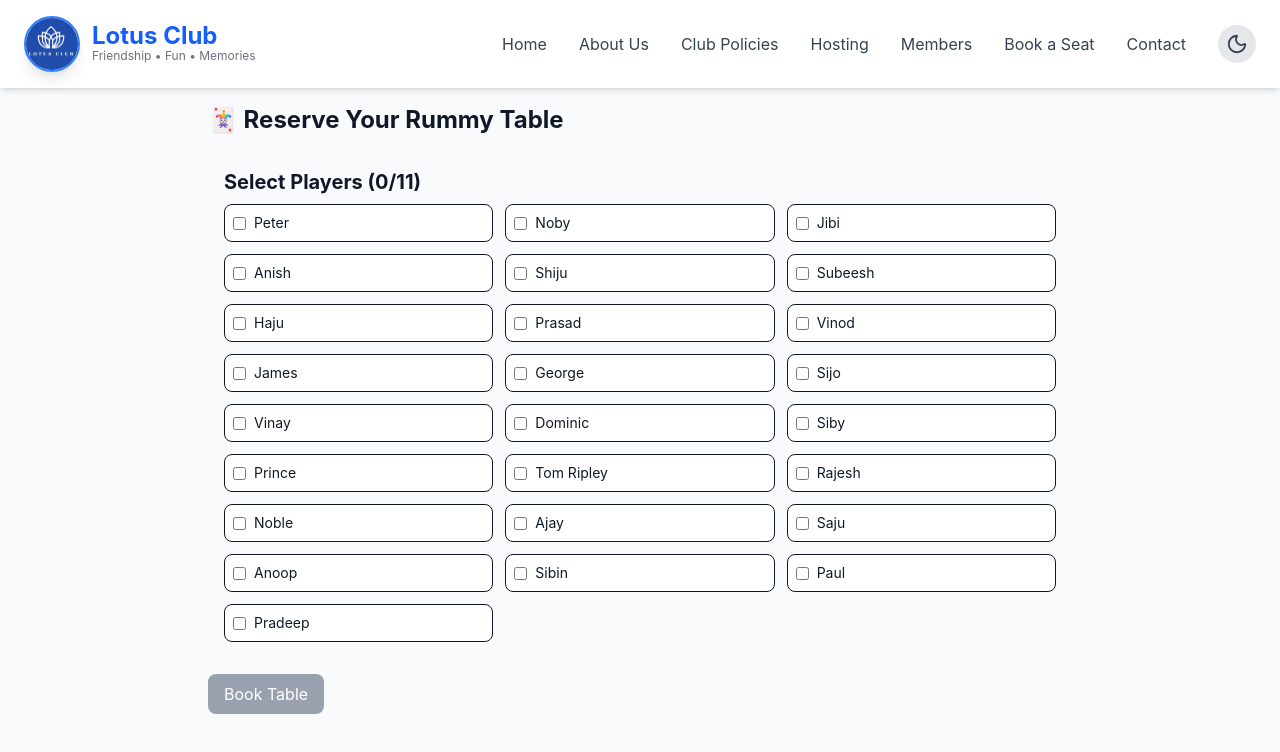
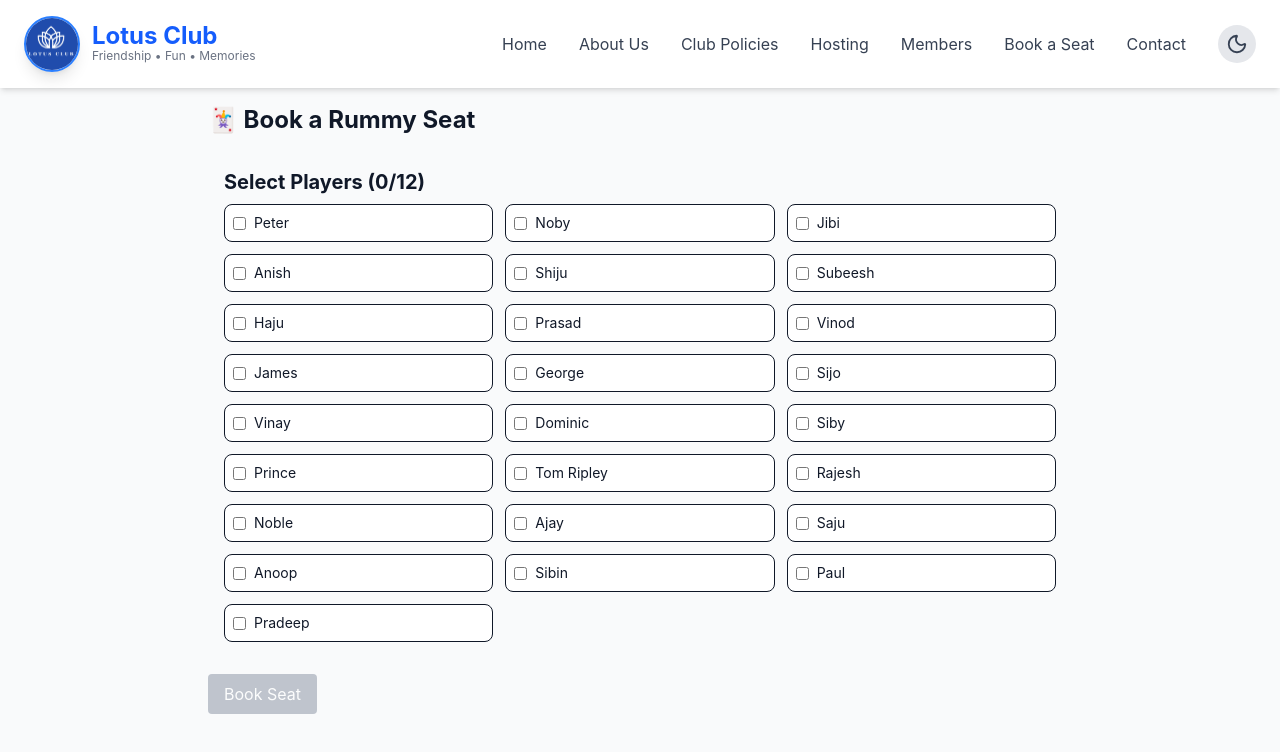
Before and after one commit to scrumvisualize/lotusclub, a React (Vite) app: page /bookrummytable in a window 1280 px wide. Shown: the top 752 px of the page. Built offline with nearby package versions, Linux system fonts and the light colour scheme.

Commit message:
updated queue, waiting, 12 players

```diff
--- a/src/components/PlayerSelector.tsx
+++ b/src/components/PlayerSelector.tsx
@@ -2,27 +2,18 @@ import { players } from "../data/players";
 
 type Props = {
     selected: string[];
-    setSelected: (players: string[]) => void;
     maxSelection?: number;
+    onSelect: (player: string) => void; // ✅ ADD THIS
 };
 
 export default function PlayerSelector({
     selected,
-    setSelected,
-    maxSelection = 11,
+    maxSelection = 12,
+    onSelect
 }: Props) {
+
     const togglePlayer = (name: string) => {
-        const isSelected = selected.includes(name);
-
-        if (isSelected) {
-            // remove player
-            setSelected(selected.filter((p) => p !== name));
-        } else {
-            // prevent selecting more than max
-            if (selected.length >= maxSelection) return;
-
-            setSelected([...selected, name]);
-        }
+        onSelect(name);
     };
 
     return (
@@ -47,9 +38,10 @@ export default function PlayerSelector({
                         >
                             <input
                                 type="checkbox"
-                                checked={isChecked}
+                                checked={selected.includes(name)}
                                 disabled={isDisabled}
                                 onChange={() => togglePlayer(name)}
+
                             />
 
                             <span className="text-sm">{name}</span>
--- a/src/pages/BookRummyTable.tsx
+++ b/src/pages/BookRummyTable.tsx
@@ -1,123 +1,160 @@
 import { useEffect, useState } from "react";
-
 import PlayerSelector from "../components/PlayerSelector";
 import CardGrid from "../components/CardGrid";
 import ResultTable from "../components/ResultTable";
 
 import { type Card, type PlayerCard } from "../types/card";
 import { createDeck } from "../utils/deck";
+import { players as allPlayers } from "../data/players";
 
 export default function BookRummyTable() {
+
+    const MIN_PLAYERS = 5;
+    const MAX_PLAYERS = 12;
+
     const [selectedPlayers, setSelectedPlayers] = useState<string[]>([]);
+    const [waitingQueue, setWaitingQueue] = useState<string[]>([]);
+    const [mockRequests, setMockRequests] = useState<string[]>([]);
+
+    const [snapshot, setSnapshot] = useState<{
+        players: string[];
+        queue: string[];
+    } | null>(null);
+
+    const [started, setStarted] = useState(false);
     const [selectedColor, setSelectedColor] = useState<"red" | "black" | null>(null);
 
+    const [cards, setCards] = useState<Card[]>([]);
     const [results, setResults] = useState<PlayerCard[]>([]);
-    const [started, setStarted] = useState(false);
-
-    const [cards, setCards] = useState<Card[]>([]);
-
     const [activePlayer, setActivePlayer] = useState<string | null>(null);
     const [initialPlayerCount, setInitialPlayerCount] = useState(0);
-    const [showBookingMessage, setShowBookingMessage] = useState(false);
 
-    // Load from localStorage
+    // -----------------------------
+    // MOCK USERS (only when FULL)
+    // -----------------------------
     useEffect(() => {
-        const saved = localStorage.getItem("rummy-results");
-        if (saved) {
-            setResults(JSON.parse(saved));
+        if (selectedPlayers.length === MAX_PLAYERS) {
+            const available = allPlayers.filter(p => !selectedPlayers.includes(p));
+            const shuffled = [...available].sort(() => 0.5 - Math.random());
+            setMockRequests(shuffled.slice(0, 5));
+        } else {
+            setMockRequests([]);
         }
-    }, []);
+    }, [selectedPlayers]);
 
-    // Save to localStorage
-    useEffect(() => {
-        if (results.length > 0) {
-            localStorage.setItem("rummy-results", JSON.stringify(results));
+    // -----------------------------
+    // HANDLE SELECT
+    // -----------------------------
+    const handlePlayerSelect = (player: string) => {
+
+        let selected = [...selectedPlayers];
+        let queue = [...waitingQueue];
+
+        const isSelected = selected.includes(player);
+
+        // REMOVE
+        if (isSelected) {
+            selected = selected.filter(p => p !== player);
+
+            // promote from queue
+            if (queue.length > 0) {
+                const next = queue.shift();
+                if (next && selected.length < MAX_PLAYERS) {
+                    selected.push(next);
                 }
-    }, [results]);
+            }
+        }
+
+        // ADD
+        else {
+            if (selected.length < MAX_PLAYERS) {
+                selected.push(player);
+                queue = queue.filter(p => p !== player);
+            } else {
+                if (!queue.includes(player)) {
+                    queue.push(player);
+                }
+            }
+        }
+
+        setSelectedPlayers(selected);
+        setWaitingQueue(queue);
+    };
+
+    // -----------------------------
+    // ALLOW ME (mock join queue)
+    // -----------------------------
+    const allowMe = (player: string) => {
+        setWaitingQueue(prev =>
+            prev.includes(player) ? prev : [...prev, player]
+        );
+    };
+
+    // -----------------------------
+    // START GAME
+    // -----------------------------
+    const isValid =
+        selectedPlayers.length >= MIN_PLAYERS &&
+        selectedPlayers.length <= MAX_PLAYERS;
 
     const startGame = () => {
-        if (selectedPlayers.length !== 11) {
-            alert("Select 11 players first");
-            return;
-        }
+        if (!isValid) return;
 
-        const fullDeck = createDeck();
-        console.log("DECK SIZE:", fullDeck.length); // MUST = 52
-        setCards(fullDeck);
+        setSnapshot({
+            players: [...selectedPlayers],
+            queue: [...waitingQueue],
+        });
 
+        setCards(createDeck());
         setStarted(true);
         setResults([]);
-        setActivePlayer(null);
-        setInitialPlayerCount(selectedPlayers.length);
-
-
-        setStarted(true);
-        setResults([]);
-        setActivePlayer(null);
         setInitialPlayerCount(selectedPlayers.length);
     };
 
+    // -----------------------------
+    // BACK
+    // -----------------------------
+    const goBack = () => {
+        if (snapshot) {
+            setSelectedPlayers(snapshot.players);
+            setWaitingQueue(snapshot.queue);
+        }
 
-    const resetGame = () => {
-        setSelectedPlayers([]);
-        setCards([]);
-        setResults([]);
         setStarted(false);
+        setSelectedColor(null);
         setActivePlayer(null);
-        setSelectedColor(null);
-
-        localStorage.removeItem("rummy-results");
     };
 
-    // Book Rummy table functionality open on Monday and Friday from 6 pm to 9 pm
-    const isBookingOpen = () => {
-        const now = new Date();
-
-        const day = now.getDay();
-        const hour = now.getHours();
-        const minute = now.getMinutes();
-
-        const currentTimeInMinutes = hour * 60 + minute;
-
-        const start = 18 * 60;  // 6:00 PM
-        const end = 21 * 60;    // 9:00 PM
-
-        const isMondayOrFriday = day === 1 || day === 5; // Open on Mondays and Fridays
-
-        return isMondayOrFriday &&
-            currentTimeInMinutes >= start &&
-            currentTimeInMinutes < end;
-    };
-
-
+    // -----------------------------
+    // CARD PICK
+    // -----------------------------
     const handlePick = (card: Card) => {
         if (!activePlayer) return;
 
-        const newResult: PlayerCard = {
+        setResults(prev => [
+            ...prev,
+            {
                 player: activePlayer,
-            card, // ✅ USE CLICKED CARD DIRECTLY
-            order: results.length + 1,
-        };
+                card,
+                order: prev.length + 1,
+            }
+        ]);
 
-        setResults((prev) => [...prev, newResult]);
-
-        setCards((prev) =>
-            prev.map((c) =>
-                c.id === card.id ? { ...c, picked: true } : c
-            )
-        );
-
-        setSelectedPlayers((prev) =>
-            prev.filter((p) => p !== activePlayer)
+        setSelectedPlayers(prev =>
+            prev.filter(p => p !== activePlayer)
         );
 
         setActivePlayer(null);
     };
 
+    // -----------------------------
+    // UI
+    // -----------------------------
     return (
         <div className="max-w-4xl mx-auto p-4">
+
             <h1 className="text-2xl font-bold mb-4">
-                🃏 Reserve Your Rummy Table
+                🃏 Book a Rummy Seat
             </h1>
 
             {/* STEP 1 */}
@@ -125,30 +162,59 @@ export default function BookRummyTable() {
                 <>
                     <PlayerSelector
                         selected={selectedPlayers}
-                        setSelected={setSelectedPlayers}
+                        onSelect={handlePlayerSelect}
                     />
 
                     <button
-                        disabled={selectedPlayers.length !== 11}
-                        onClick={() => {
-                            setShowBookingMessage(true);
-
-                            if (selectedPlayers.length === 11 && isBookingOpen()) {
-                                startGame();
+                        disabled={!isValid}
+                        onClick={startGame}
+                        className={`mt-4 px-4 py-2 rounded text-white transition
+                            ${isValid
+                                ? "bg-green-600 hover:bg-green-700 cursor-pointer"
+                                : "bg-gray-400 cursor-not-allowed opacity-60"
                             }
-                        }}
-                        className={`mt-4 px-4 py-2 rounded-lg text-white ${selectedPlayers.length === 11
-                            ? "bg-green-600 hover:bg-green-700"
-                            : "bg-gray-400 cursor-not-allowed"
-                            }`}
+                        `}
                     >
-                        Book Table
+                        Book Seat
                     </button>
 
-                    {showBookingMessage && !isBookingOpen() && (
-                        <p className="mt-3 text-sm text-red-500 font-medium text-center">
-                            🚫 Booking opens only on Monday or Friday from 6:00 PM to 9:00 PM
-                        </p>
+                    {/* MOCK USERS */}
+                    {selectedPlayers.length === MAX_PLAYERS && (
+                        <div className="mt-6 p-4 border rounded-lg shadow-sm">
+                            <h3 className="font-bold mb-3">
+                                Players waiting if someone drops out
+                            </h3>
+
+                            {mockRequests.map(player => (
+                                <div key={player} className="flex justify-between mb-2">
+                                    <span>{player}</span>
+                                    <button
+                                        onClick={() => allowMe(player)}
+                                        className="px-3 py-1 bg-blue-500 text-white rounded"
+                                    >
+                                        Allow Me
+                                    </button>
+                                </div>
+                            ))}
+                        </div>
+                    )}
+
+                    {/* QUEUE */}
+                    {waitingQueue.length > 0 && (
+                        <div className="mt-4 p-3 bg-yellow-100 rounded">
+                            <div className="flex justify-between mb-2">
+                                <b>Waiting Queue</b>
+                                <span className="bg-yellow-300 px-2 rounded text-sm">
+                                    {waitingQueue.length} waiting
+                                </span>
+                            </div>
+
+                            {waitingQueue.map((p, i) => (
+                                <div key={p}>
+                                    {i + 1}. {p}
+                                </div>
+                            ))}
+                        </div>
                     )}
                 </>
             )}
@@ -156,24 +222,30 @@ export default function BookRummyTable() {
             {/* STEP 2 */}
             {started && (
                 <>
-                    {/* COLOR SELECTION */}
+                    <button
+                        onClick={goBack}
+                        className="mb-4 px-4 py-2 bg-gray-600 text-white rounded"
+                    >
+                        ← Back
+                    </button>
+
                     {!selectedColor && (
                         <div className="text-center mb-6">
-                            <h3 className="text-xl font-bold mb-2">
+                            <h3 className="text-xl font-bold mb-4">
                                 Choose Card Colour
                             </h3>
 
                             <div className="flex justify-center gap-5">
                                 <button
                                     onClick={() => setSelectedColor("red")}
-                                    className="px-6 py-3 rounded-xl bg-red-600 text-white"
+                                    className="px-6 py-3 bg-red-600 text-white rounded"
                                 >
                                     🔴 Red Cards
                                 </button>
 
                                 <button
                                     onClick={() => setSelectedColor("black")}
-                                    className="px-6 py-3 rounded-xl bg-black text-white"
+                                    className="px-6 py-3 bg-black text-white rounded"
                                 >
                                     ⚫ Black Cards
                                 </button>
@@ -181,54 +253,37 @@ export default function BookRummyTable() {
                         </div>
                     )}
 
-                    {/* PLAYER SELECTION */}
                     {selectedColor && (
                         <>
-                            <div className="mb-6">
-                                <h3 className="text-lg font-semibold mb-3">
-                                    Select Player to Pick a Card
-                                </h3>
-
-                                <div className="flex flex-wrap gap-3">
-                                    {selectedPlayers.map((player) => (
+                            <div className="mb-4">
+                                {selectedPlayers.map(p => (
                                     <button
-                                            key={player}
-                                            onClick={() => setActivePlayer(player)}
-                                            className={`px-4 py-2 rounded-full border ${activePlayer === player
-                                                ? "bg-blue-600 text-white"
-                                                : "bg-white dark:bg-slate-800"
-                                                }`}
+                                        key={p}
+                                        onClick={() => setActivePlayer(p)}
+                                        className="m-1 px-3 py-1 border rounded"
                                     >
-                                            {player}
+                                        {p}
                                     </button>
                                 ))}
                             </div>
-                            </div>
 
                             {activePlayer && (
-                                <div className="mb-4 text-center">
-                                    <p className="text-lg font-semibold text-blue-600 animate-pulse">
+                                <div className="mb-4 text-center text-blue-600 font-semibold animate-pulse">
                                     👉 {activePlayer}, click a card to pick
-                                    </p>
                                 </div>
                             )}
 
-                            {/* CARD GRID */}
-                            <CardGrid
-                                cards={cards}
-                                onPick={handlePick}
-                            />
+                            <CardGrid cards={cards} onPick={handlePick} />
                         </>
                     )}
                 </>
             )}
 
             {/* RESULT */}
-            {results.length === initialPlayerCount &&
-                initialPlayerCount > 0 && (
+            {started && results.length === initialPlayerCount && (
                 <ResultTable
                     results={results}
-                        onReset={resetGame}
+                    onReset={() => window.location.reload()}
                 />
             )}
         </div>
```
Lines whose indentation alone changed are shown as unchanged.
